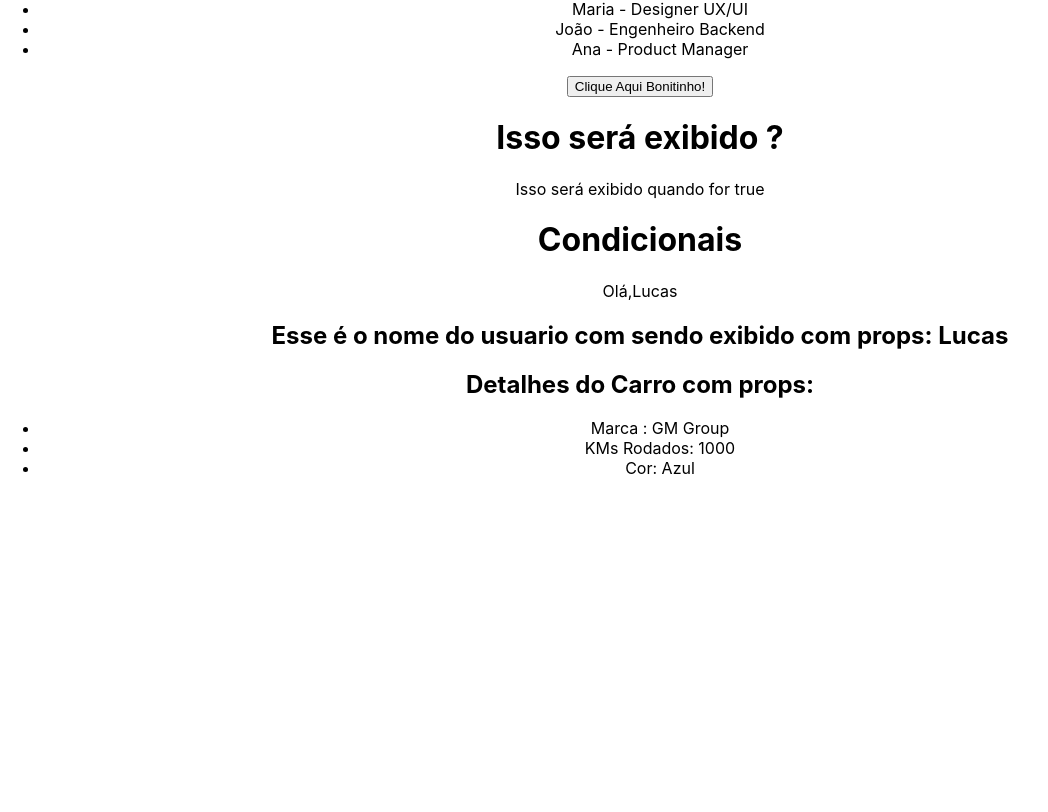
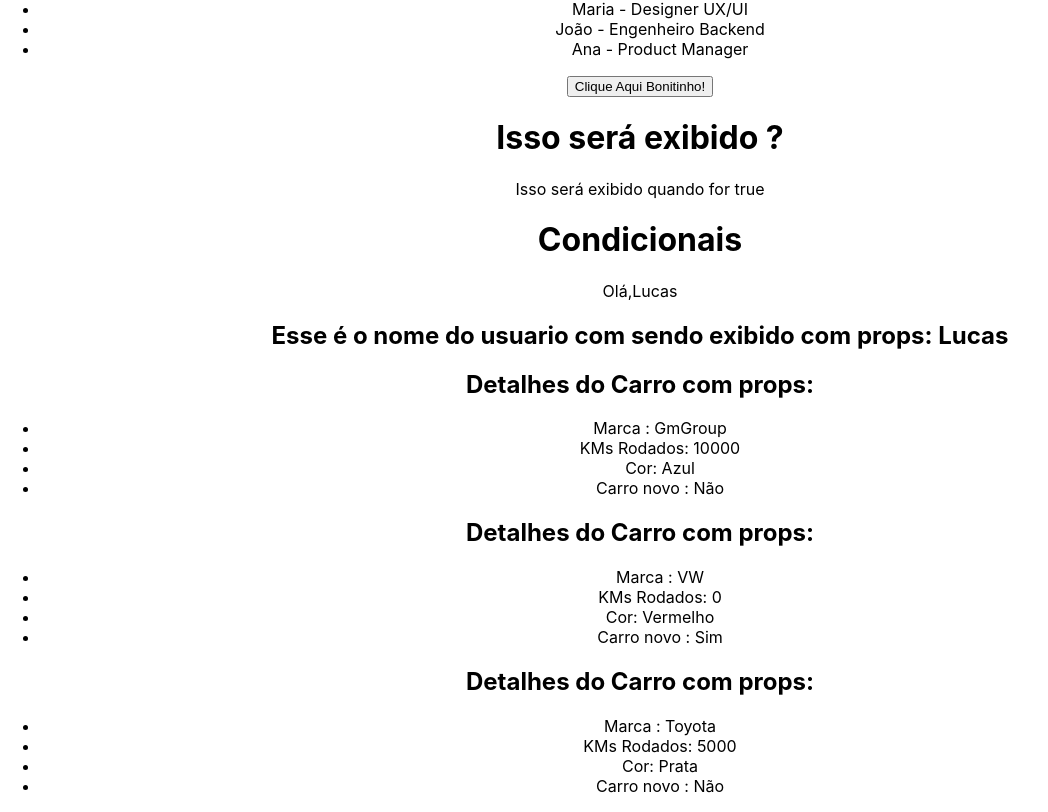
Before and after one commit to Lucas-ltda/react-basic, a React (Create React App) app in the folder secao3/avancado/: page / in a window 1280 px wide. Shown: the part 1357-2169 px from the top of the page, without its empty margins (0-1048 px from the left). Before the commit the page ends 1851 px from the top, so only its background shows below. Built offline with nearby package versions, Linux system fonts and the light colour scheme.

Commit message:
3.46  - Reaproveitamento dos componentes

```diff
--- a/secao3/avancado/src/App.js
+++ b/secao3/avancado/src/App.js
@@ -9,9 +9,6 @@ import ManageData from './components/ManageData';
 function App() {
   const userName  = "Lucas"
 
-  const carBrand = "GM Group"
-  const carKm = 1000
-  const carColor = "Azul"
 
   return (
     <div className="App">
@@ -45,7 +42,9 @@ function App() {
       <ShowUserName name = {userName}/>
     </div>
     <div>
-      <CarDetails brand = {carBrand} km = {carKm} color = {carColor}/>
+      <CarDetails brand = "GmGroup" km = {10000} color = "Azul" newCar ={false} />
+      <CarDetails brand = "VW" km = {0} color = "Vermelho" newCar ={true} />
+      <CarDetails brand = "Toyota" km = {5000} color = "Prata" newCar ={false} />
     </div>
   </div>
 
--- a/secao3/avancado/src/components/CarDetails.js
+++ b/secao3/avancado/src/components/CarDetails.js
@@ -1,5 +1,5 @@
 
-const CarDetails = ({brand,km,color}) =>{
+const CarDetails = ({brand,km,color, newCar}) =>{
     return(
         <div>
             <h2>
@@ -15,6 +15,9 @@ const CarDetails = ({brand,km,color}) =>{
                 <li>
                     Cor: {color}
                 </li>
+                <li>
+                    Carro novo : {newCar ? "Sim" : "Não"}
+                </li>
             </ul>
         </div>)
 }
```
